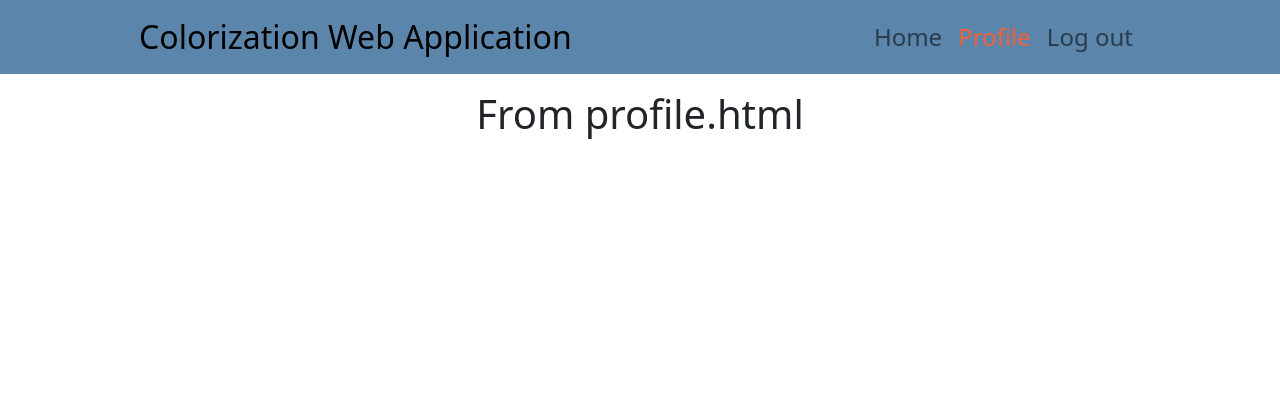
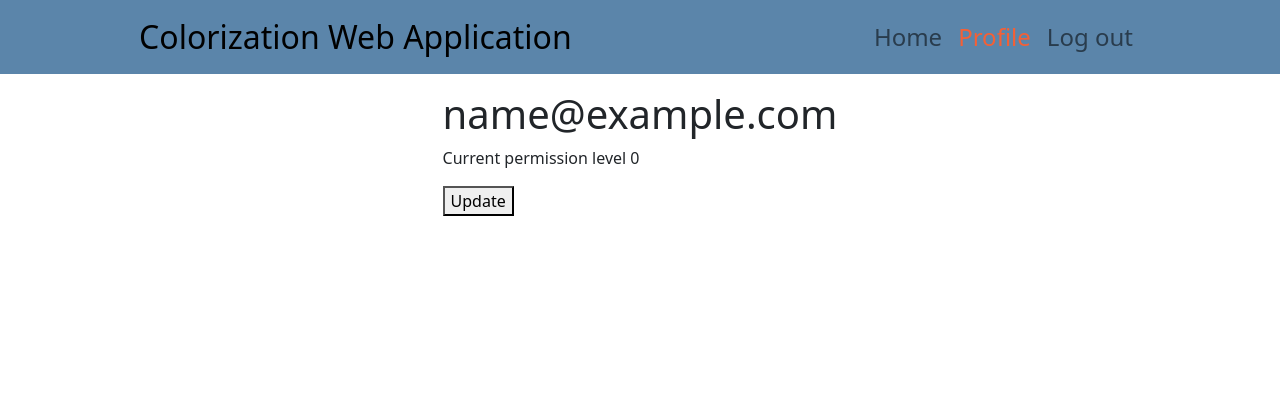
Before and after one commit to Noot-tooN/GenerativeImageColoringWebApp, a Django app: page /user/profile/ in a window 1280 px wide. Shown: the top 420 px of the page. Run offline with Django 3.2, Linux system fonts and the light colour scheme; the visitor is signed in with stand-in values (Sample User, id 1).

Commit message:
Additional fixes for user

```diff
--- a/ColoringWebapp/ColoringWebapp/settings.py
+++ b/ColoringWebapp/ColoringWebapp/settings.py
@@ -54,6 +54,8 @@ MIDDLEWARE = [
 ]
 
 ROOT_URLCONF = 'ColoringWebapp.urls'
+
+LOGIN_URL = "/user/login/"
 
 TEMPLATES = [
     {
--- a/ColoringWebapp/ColoringWebapp/templates/login.html
+++ b/ColoringWebapp/ColoringWebapp/templates/login.html
@@ -30,7 +30,6 @@
             <label for="exampleInputPassword1">Password</label>
             <input name="password" type="password" class="form-control" id="exampleInputPassword1" placeholder="Password">
         </div>
-        <input type="hidden" name="redirect" value="aaa"/>
         <button type="submit" class="btn btn-primary register-button">Log in</button>
     </form>
 
--- a/ColoringWebapp/ColoringWebapp/templates/profile.html
+++ b/ColoringWebapp/ColoringWebapp/templates/profile.html
@@ -2,6 +2,14 @@
 
 {% block body_content %}
 
-<h1>From profile.html</h1>
+<div>
+    <h1>{{ request.user }}</h1>
+    <div>
+        <p>Current permission level {{ request.user.permission_level }}</p>
+        <form method="POST" name="loginForm">
+            <button type="submit">Update</button>
+        </form>
+    </div>
+</div>
 
 {% endblock %}
--- a/ColoringWebapp/CustomUsers/views.py
+++ b/ColoringWebapp/CustomUsers/views.py
@@ -19,6 +19,10 @@ def login_view(request):
             return render(request, "login.html", {"login_err_status": "Invalid credentials!"})
 
         login(request, user)
+
+        if 'next' in request.GET:
+            return redirect(request.GET.get("next"))
+
         return redirect("home_page")
 
 def register_view(request):
@@ -38,11 +42,11 @@ def register_view(request):
 
         return render(request, "register.html", {"register_status": "Successfully registered! You can login now!"})
 
-@login_required(redirect_field_name='login.html')
+@login_required()
 def profile_view(request):
     return render(request, "profile.html", {})
 
-@login_required(redirect_field_name='login.html')
+@login_required()
 def logout_view(request):
     logout(request)
     return redirect("home_page")
```
